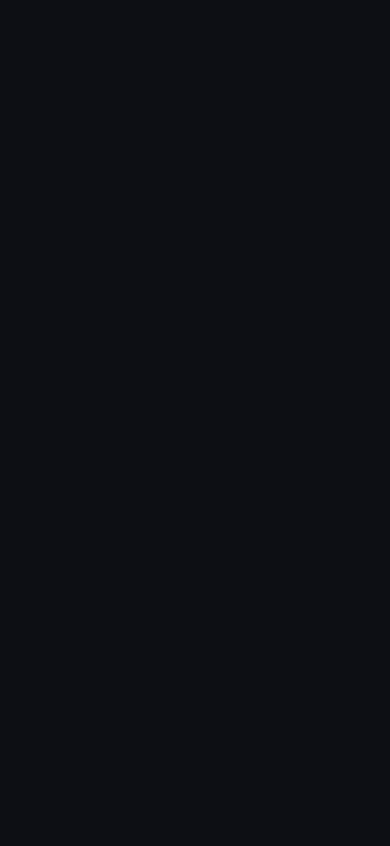
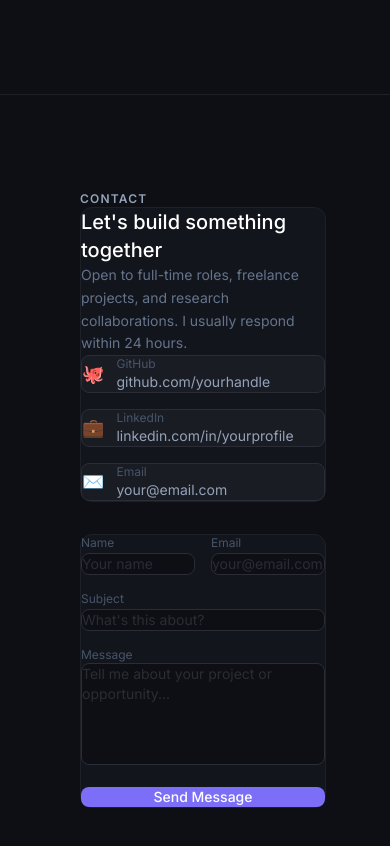
Before and after one commit to CHAMODI274/my-portfolio, a Next.js app: page / in a window 390 px wide. Shown: the part 7980-8826 px from the top of the page. Before the commit the page ends 8074 px from the top, so only its background shows below. Built offline with nearby package versions, Linux system fonts and the light colour scheme.

Commit message:
add contact section

```diff
--- a/app/page.js
+++ b/app/page.js
@@ -7,6 +7,7 @@ import Projects from '../components/Projects'
 import Blog from '../components/Blog'
 import CV from '../components/CV'
 import Thesis from '../components/Thesis'
+import Contact from '../components/Contact'
 
 export default function Home() {
   return (
@@ -20,6 +21,7 @@ export default function Home() {
       <Blog />
       <CV />
       <Thesis />
+      <Contact />
     </main>
   );
 }
--- /dev/null
+++ b/components/Contact.js
@@ -0,0 +1,176 @@
+'use client'
+
+import { useState } from 'react'
+
+export default function Contact() {
+
+  const [form, setForm] = useState({ name: '', email: '', subject: '', message: '' })
+  const [status, setStatus] = useState('')
+
+  const handleChange = (e) => {
+    setForm({ ...form, [e.target.name]: e.target.value })
+  }
+
+  const handleSubmit = async (e) => {
+    e.preventDefault()
+    setStatus('sending')
+
+    try {
+      const res = await fetch('/api/contact', {
+        method: 'POST',
+        headers: { 'Content-Type': 'application/json' },
+        body: JSON.stringify(form),
+      })
+      if (res.ok) {
+        setStatus('success')
+        setForm({ name: '', email: '', subject: '', message: '' })
+      } else {
+        setStatus('error')
+      }
+    } catch {
+      setStatus('error')
+    }
+  }
+
+  return (
+    <section id="contact" style={{padding:'96px 0',borderTop:'1px solid #1e2028'}}>
+      <div style={{maxWidth:'1400px',margin:'0 auto',padding:'0 64px 0 80px'}}>
+
+        <p className="text-xs font-semibold text-[#94a3b8] uppercase tracking-widest mb-12">
+          Contact
+        </p>
+
+        <div className="grid grid-cols-1 md:grid-cols-2 gap-8">
+
+          {/* LEFT — Info */}
+          <div className="bg-[#13151d] border border-[#1e2028] rounded-xl p-8">
+            <h3 className="text-xl font-medium text-white mb-3">
+              Let's build something together
+            </h3>
+            <p className="text-sm text-[#64748b] leading-relaxed mb-8">
+              Open to full-time roles, freelance projects, and research collaborations.
+              I usually respond within 24 hours.
+            </p>
+
+            <div className="flex flex-col gap-4">
+              <a
+                href="https://github.com"
+                target="_blank"
+                rel="noreferrer"
+                className="flex items-center gap-3 bg-[#1a1c24] border border-[#2a2d35] rounded-lg px-4 py-3 hover:border-[#7c6ef7]/40 transition-colors group"
+              >
+                <span className="text-lg">🐙</span>
+                <div>
+                  <p className="text-xs text-[#475569]">GitHub</p>
+                  <p className="text-sm text-[#94a3b8] group-hover:text-white transition-colors">github.com/yourhandle</p>
+                </div>
+              </a>
+              <a
+                href="https://linkedin.com"
+                target="_blank"
+                rel="noreferrer"
+                className="flex items-center gap-3 bg-[#1a1c24] border border-[#2a2d35] rounded-lg px-4 py-3 hover:border-[#7c6ef7]/40 transition-colors group"
+              >
+                <span className="text-lg">💼</span>
+                <div>
+                  <p className="text-xs text-[#475569]">LinkedIn</p>
+                  <p className="text-sm text-[#94a3b8] group-hover:text-white transition-colors">linkedin.com/in/yourprofile</p>
+                </div>
+              </a>
+              <a
+                href="mailto:your@email.com"
+                className="flex items-center gap-3 bg-[#1a1c24] border border-[#2a2d35] rounded-lg px-4 py-3 hover:border-[#7c6ef7]/40 transition-colors group"
+              >
+                <span className="text-lg">✉️</span>
+                <div>
+                  <p className="text-xs text-[#475569]">Email</p>
+                  <p className="text-sm text-[#94a3b8] group-hover:text-white transition-colors">your@email.com</p>
+                </div>
+              </a>
+            </div>
+          </div>
+
+          {/* RIGHT — Form */}
+          <div className="bg-[#13151d] border border-[#1e2028] rounded-xl p-8">
+            <form onSubmit={handleSubmit} className="flex flex-col gap-4">
+
+              <div className="grid grid-cols-2 gap-4">
+                <div>
+                  <label className="text-xs text-[#475569] mb-1.5 block">Name</label>
+                  <input
+                    type="text"
+                    name="name"
+                    value={form.name}
+                    onChange={handleChange}
+                    required
+                    placeholder="Your name"
+                    className="w-full bg-[#0d0f14] border border-[#2a2d35] rounded-lg px-3 py-2.5 text-sm text-[#94a3b8] placeholder:text-[#2a2d35] focus:outline-none focus:border-[#7c6ef7] transition-colors"
+                  />
+                </div>
+                <div>
+                  <label className="text-xs text-[#475569] mb-1.5 block">Email</label>
+                  <input
+                    type="email"
+                    name="email"
+                    value={form.email}
+                    onChange={handleChange}
+                    required
+                    placeholder="your@email.com"
+                    className="w-full bg-[#0d0f14] border border-[#2a2d35] rounded-lg px-3 py-2.5 text-sm text-[#94a3b8] placeholder:text-[#2a2d35] focus:outline-none focus:border-[#7c6ef7] transition-colors"
+                  />
+                </div>
+              </div>
+
+              <div>
+                <label className="text-xs text-[#475569] mb-1.5 block">Subject</label>
+                <input
+                  type="text"
+                  name="subject"
+                  value={form.subject}
+                  onChange={handleChange}
+                  required
+                  placeholder="What's this about?"
+                  className="w-full bg-[#0d0f14] border border-[#2a2d35] rounded-lg px-3 py-2.5 text-sm text-[#94a3b8] placeholder:text-[#2a2d35] focus:outline-none focus:border-[#7c6ef7] transition-colors"
+                />
+              </div>
+
+              <div>
+                <label className="text-xs text-[#475569] mb-1.5 block">Message</label>
+                <textarea
+                  name="message"
+                  value={form.message}
+                  onChange={handleChange}
+                  required
+                  rows={5}
+                  placeholder="Tell me about your project or opportunity..."
+                  className="w-full bg-[#0d0f14] border border-[#2a2d35] rounded-lg px-3 py-2.5 text-sm text-[#94a3b8] placeholder:text-[#2a2d35] focus:outline-none focus:border-[#7c6ef7] transition-colors resize-none"
+                />
+              </div>
+
+              <button
+                type="submit"
+                disabled={status === 'sending'}
+                className="bg-[#7c6ef7] text-white text-sm px-6 py-3 rounded-lg hover:bg-[#6a5de8] transition-colors font-medium disabled:opacity-50"
+              >
+                {status === 'sending' ? 'Sending...' : 'Send Message'}
+              </button>
+
+              {status === 'success' && (
+                <p className="text-xs text-[#1d9e75] text-center">
+                  Message sent! I will get back to you soon.
+                </p>
+              )}
+              {status === 'error' && (
+                <p className="text-xs text-red-400 text-center">
+                  Something went wrong. Please try emailing me directly.
+                </p>
+              )}
+
+            </form>
+          </div>
+
+        </div>
+      </div>
+    </section>
+  )
+}
```
